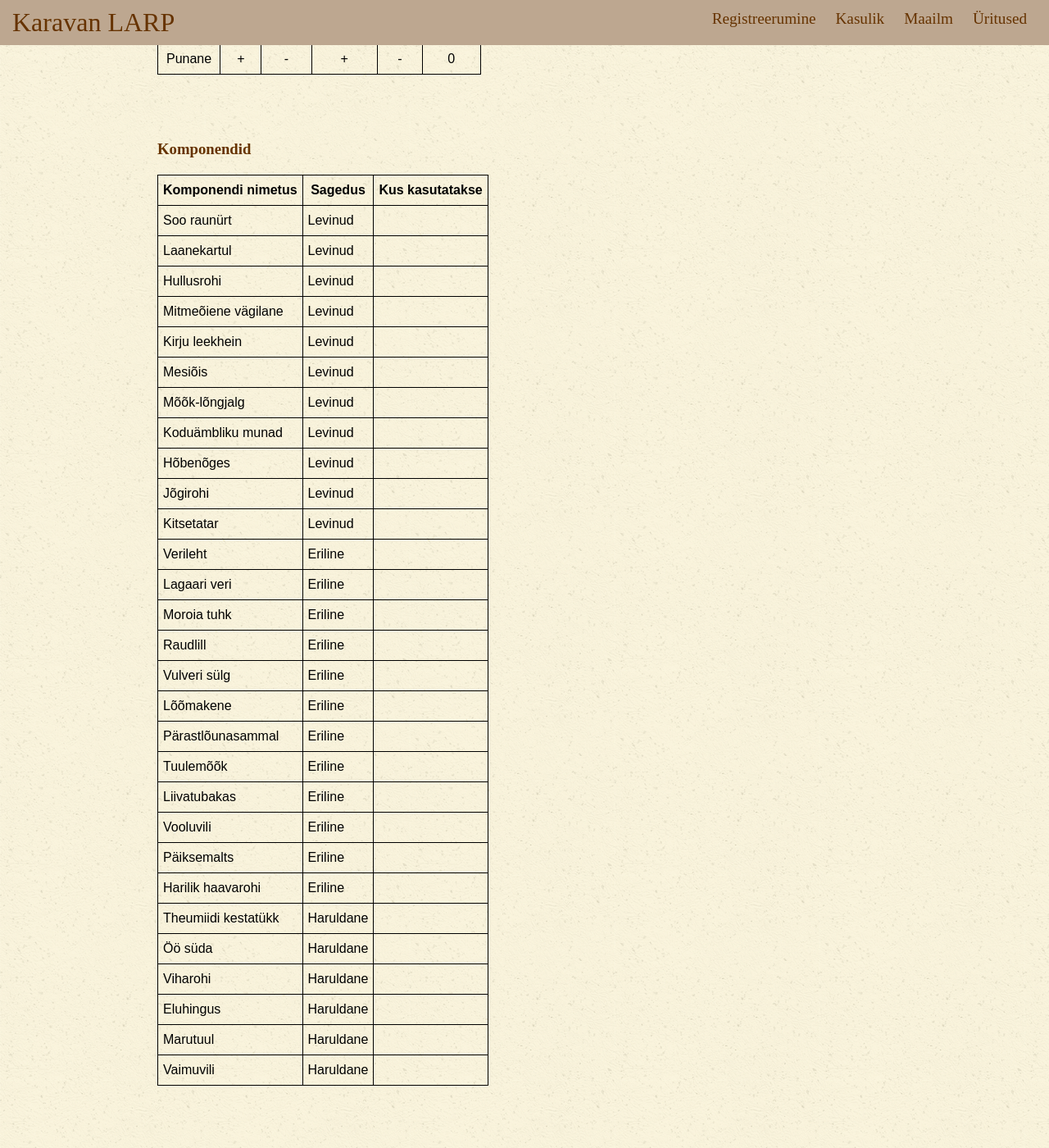
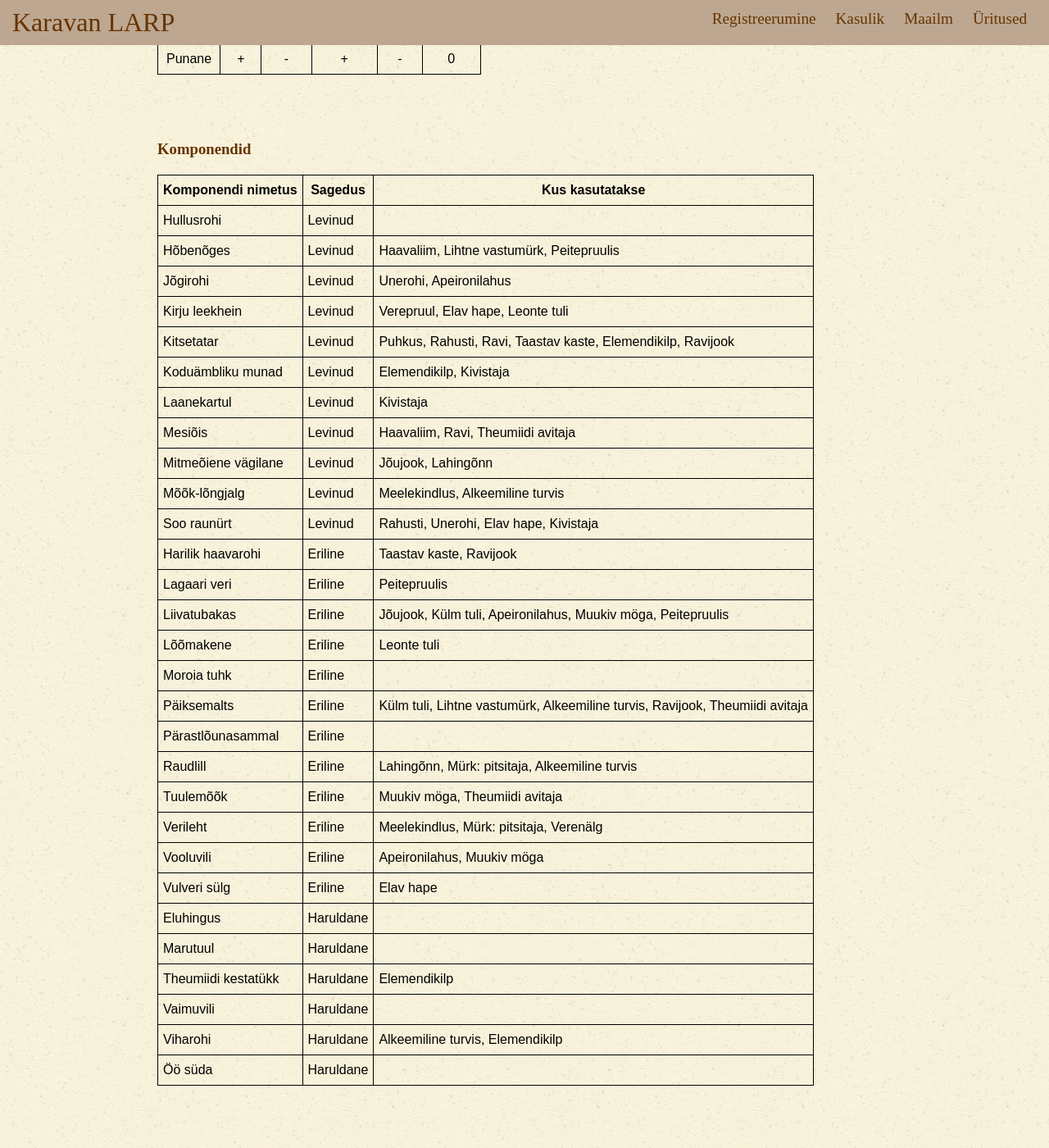
Before and after one commit to karavanlarp/karavanlarp.github.io, a Jekyll site: the page built from est/rules/alchemist.md, in a window 1280 px wide and 1400 px high, scrolled down 433 px. Shown: the whole window at 82% size. Built offline with Jekyll 4.4.1, drawn with Linux system fonts in a browser that asks for light colours; some web fonts are replaced.

Commit message:
improve alchemist components table

```diff
--- a/est/rules/alchemist.md
+++ b/est/rules/alchemist.md
@@ -22,35 +22,35 @@ Essentside reaktsioonid
 
 | Komponendi nimetus | Sagedus  | Kus kasutatakse |
 | ------------------ | -------- | --------------- |
-|Soo raunürt         | Levinud  |                 |
-|Laanekartul         | Levinud  |                 |
-|Hullusrohi          | Levinud  |                 |
-|Mitmeõiene vägilane | Levinud  |                 |
-|Kirju leekhein      | Levinud  |                 |
-|Mesiõis             | Levinud  |                 |
-|Mõõk-lõngjalg       | Levinud  |                 |
-|Koduämbliku munad   | Levinud  |                 |
-|Hõbenõges           | Levinud  |                 |
-|Jõgirohi            | Levinud  |                 |
-|Kitsetatar          | Levinud  |                 |
-|Verileht            | Eriline  |                 |
-|Lagaari veri        | Eriline  |                 |
-|Moroia tuhk         | Eriline  |                 |
-|Raudlill            | Eriline  |                 |
-|Vulveri sülg        | Eriline  |                 |
-|Lõõmakene           | Eriline  |                 |
-|Pärastlõunasammal   | Eriline  |                 |
-|Tuulemõõk           | Eriline  |                 |
-|Liivatubakas        | Eriline  |                 |
-|Vooluvili           | Eriline  |                 |
-|Päiksemalts         | Eriline  |                 |
-|Harilik haavarohi   | Eriline  |                 |
-|Theumiidi kestatükk | Haruldane|                 |
-|Öö süda             | Haruldane|                 |
-|Viharohi            | Haruldane|                 |
-|Eluhingus           | Haruldane|                 |
-|Marutuul            | Haruldane|                 |
-|Vaimuvili           | Haruldane|                 |
+|Hullusrohi          |Levinud|
+|Hõbenõges           |Levinud|Haavaliim, Lihtne vastumürk, Peitepruulis
+|Jõgirohi            |Levinud|Unerohi, Apeironilahus
+|Kirju leekhein      |Levinud|Verepruul, Elav hape, Leonte tuli
+|Kitsetatar          |Levinud|Puhkus, Rahusti, Ravi, Taastav kaste, Elemendikilp, Ravijook
+|Koduämbliku munad   |Levinud|Elemendikilp, Kivistaja
+|Laanekartul         |Levinud|Kivistaja
+|Mesiõis             |Levinud|Haavaliim, Ravi, Theumiidi avitaja
+|Mitmeõiene vägilane |Levinud|Jõujook, Lahingõnn
+|Mõõk-lõngjalg       |Levinud|Meelekindlus, Alkeemiline turvis
+|Soo raunürt         |Levinud|Rahusti, Unerohi, Elav hape, Kivistaja
+|Harilik haavarohi   |Eriline|Taastav kaste, Ravijook
+|Lagaari veri        |Eriline|Peitepruulis
+|Liivatubakas        |Eriline|Jõujook, Külm tuli, Apeironilahus, Muukiv möga, Peitepruulis
+|Lõõmakene           |Eriline|Leonte tuli
+|Moroia tuhk         |Eriline|
+|Päiksemalts         |Eriline|Külm tuli, Lihtne vastumürk, Alkeemiline turvis, Ravijook, Theumiidi avitaja
+|Pärastlõunasammal   |Eriline|
+|Raudlill            |Eriline|Lahingõnn, Mürk: pitsitaja, Alkeemiline turvis
+|Tuulemõõk           |Eriline|Muukiv möga, Theumiidi avitaja
+|Verileht            |Eriline|Meelekindlus, Mürk: pitsitaja, Verenälg
+|Vooluvili           |Eriline|Apeironilahus, Muukiv möga
+|Vulveri sülg        |Eriline|Elav hape
+|Eluhingus           |Haruldane|
+|Marutuul            |Haruldane|
+|Theumiidi kestatükk |Haruldane|Elemendikilp
+|Vaimuvili           |Haruldane|
+|Viharohi            |Haruldane|Alkeemiline turvis, Elemendikilp
+|Öö süda             |Haruldane|
 
 ### Retseptid
 
```
